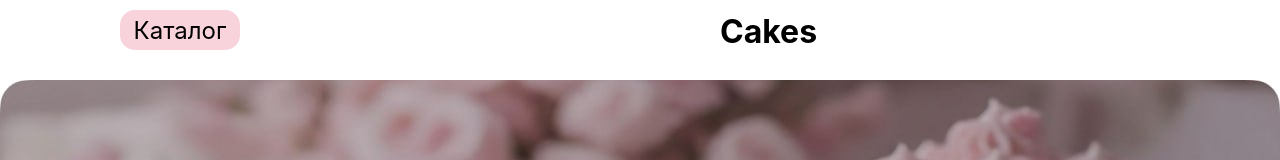
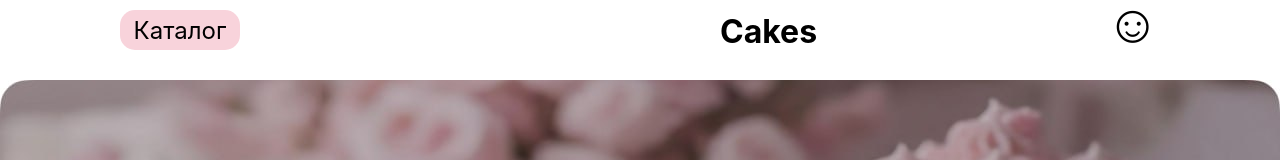
Before and after one commit to Gogol412/L_Shop, a React (Create React App) app: page / in a window 1280 px wide. Shown: the top 160 px of the page. Built offline with nearby package versions, Linux system fonts and the light colour scheme.

Commit message:
add some links to pages

```diff
--- a/src/Home.js
+++ b/src/Home.js
@@ -121,7 +121,14 @@ const Home = () => {
       </div>
 
       <div className="ButtonChooseDesert">
+        <Link to="/catalog" style={{ textDecoration: 'none', color: 'inherit' }}>
         <p>Выбрать десерт</p>
+        </Link>
+      </div>
+      <div className = "ToProfile">
+      <Link to="/profile" style={{ textDecoration: 'none', color: 'inherit' }}>
+      <p>☺</p>
+      </Link>
       </div>
     </>
   );
--- a/src/catalog.js
+++ b/src/catalog.js
@@ -46,6 +46,11 @@ const CatalogPage = () => {
           </div>
         ))}
       </div>
+      <div className = "ToProfile1">
+            <Link to="/profile" style={{ textDecoration: 'none', color: 'inherit' }}>
+            <p>☺</p>
+            </Link>
+            </div>
     </>
   );
 };
--- a/src/profile.js
+++ b/src/profile.js
@@ -40,7 +40,7 @@ const Profile = () => {
       </div>
 
       <div className='YourBuyings'>
-        <p>Ваши покупки</p>
+        <p>Корзина</p>
       </div>
 
       <div className="profile-grid">
--- a/src/style.css
+++ b/src/style.css
@@ -554,11 +554,29 @@
     .profile-grid {
         position: absolute;
         top: 350px;
-        left: 120px;
+        left: 100px;
         width: calc(100% - 240px);
         display: grid;
         grid-template-columns: repeat(auto-fill, minmax(300px, 1fr));
         gap: 20px;
         padding: 20px;
     }
+    .ToProfile{
+        color: black;
+        position: absolute;
+        top: -60px;
+        right: 120px;
+    }
+    .ToProfile p{
+        font-size: 40pt;
+    }
+    .ToProfile1{
+        color: black;
+        position: absolute;
+        top: -60px;
+        right: 120px;
+    }
+    .ToProfile1 p{
+        font-size: 40pt;
+    }
 }
```
